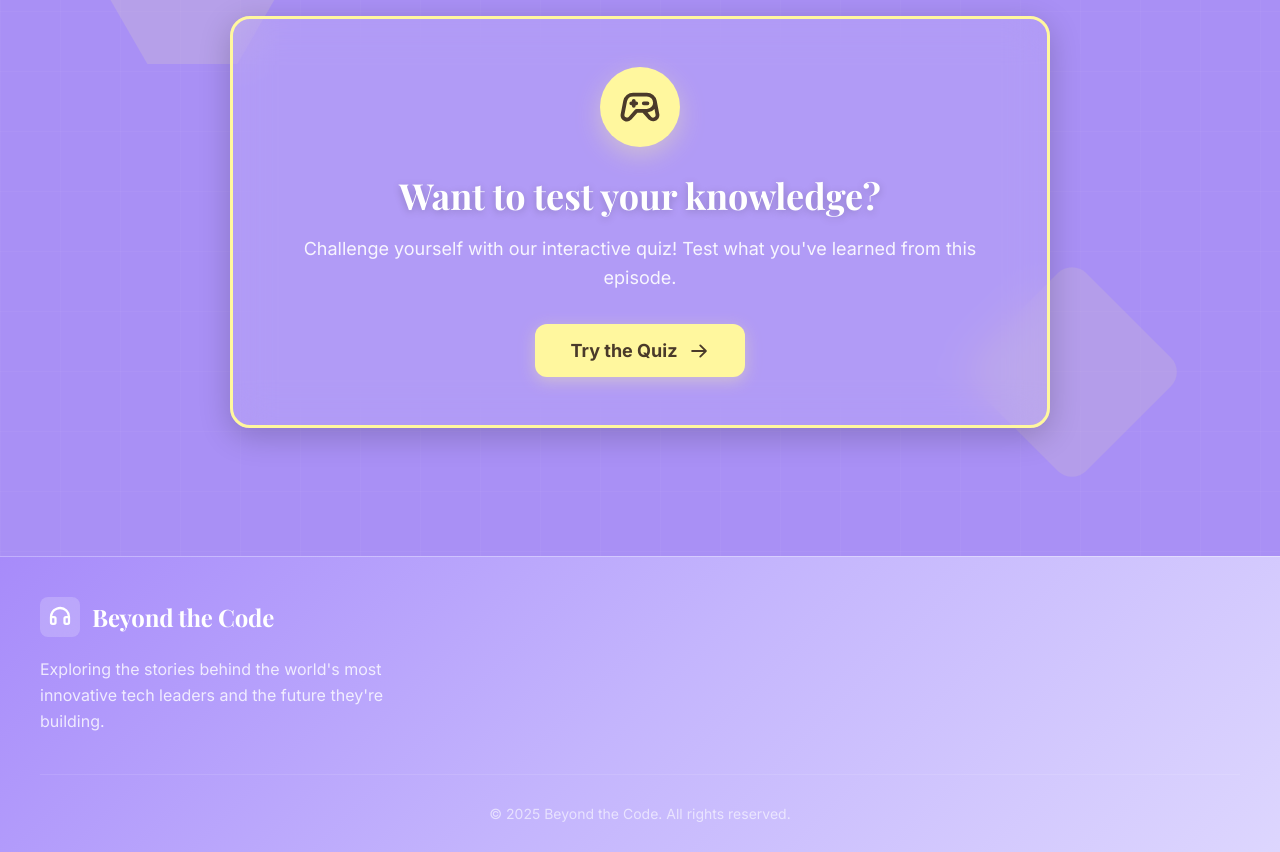
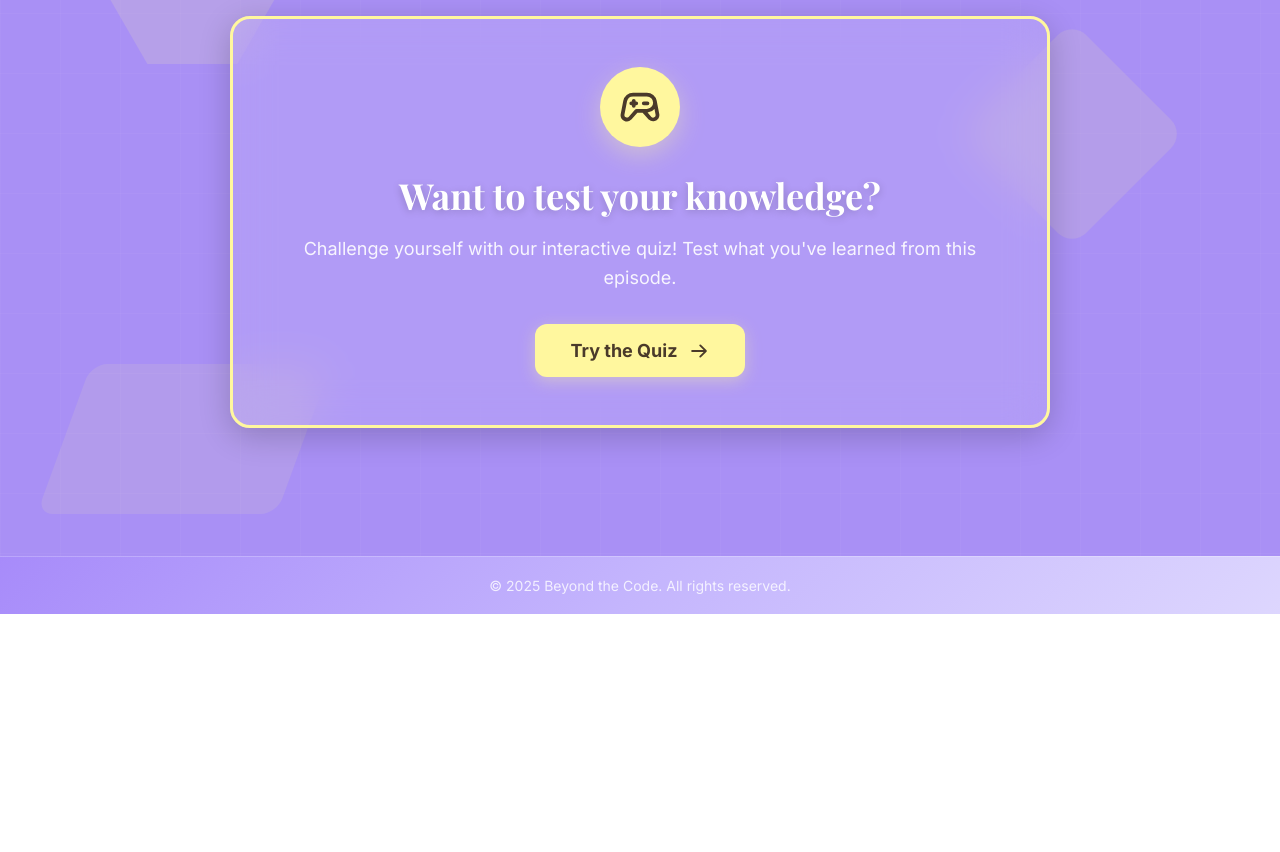
Before and after one commit to Kabidoye-17/Guns-N-Roisins, a React (Create React App) app in the folder beyond-the-code-app/: page /Guns-N-Roisins/episode/1 in a window 1280 px wide. Shown: the part 1292-2144 px from the top of the page. After the commit the page ends 1906 px from the top, so only its background shows below. Built offline with nearby package versions, Linux system fonts and the light colour scheme; the HTML template or start-up script is replaced by a standard one.

Commit message:
why is it so zoomed in

```diff
--- a/beyond-the-code-app/public/index.html
+++ b/beyond-the-code-app/public/index.html
@@ -3,7 +3,7 @@
   <head>
     <meta charset="utf-8" />
     <link rel="icon" href="%PUBLIC_URL%/favicon.ico" />
-    <meta name="viewport" content="width=device-width, initial-scale=1" />
+    <meta name="viewport" content="width=device-width, initial-scale=1, maximum-scale=1" />
     <meta name="theme-color" content="#000000" />
     <meta name="description" content="React App" />
     <link rel="preconnect" href="https://fonts.googleapis.com">
--- a/beyond-the-code-app/src/Footer.jsx
+++ b/beyond-the-code-app/src/Footer.jsx
@@ -1,153 +1,28 @@
 import styled from 'styled-components';
-import { Headphones, GithubLogo, TwitterLogo, InstagramLogo } from '@phosphor-icons/react';
 
 const FooterContainer = styled.footer`
   width: 100%;
   background: linear-gradient(135deg, #a78bfa 0%, #c4b5fd 50%, #ddd6fe 100%);
-  padding: 40px 40px 30px;
+  padding: 20px 40px;
   box-sizing: border-box;
   position: relative;
   z-index: 2;
   border-top: 1px solid rgba(255, 255, 255, 0.2);
-
-  @media (max-width: 768px) {
-    padding: 30px 24px 24px;
-  }
-`;
-
-const FooterContent = styled.div`
-  max-width: 1400px;
-  margin: 0 auto;
-  display: grid;
-  grid-template-columns: 2fr 1fr 1fr;
-  gap: 60px;
-
-  @media (max-width: 968px) {
-    grid-template-columns: 1fr;
-    gap: 40px;
-  }
-`;
-
-const FooterBrand = styled.div`
-  display: flex;
-  flex-direction: column;
-  gap: 20px;
-`;
-
-const BrandLogo = styled.div`
-  display: flex;
-  align-items: center;
-  gap: 12px;
-  color: white;
-`;
-
-const LogoIcon = styled.div`
-  width: 40px;
-  height: 40px;
-  border-radius: 8px;
-  background: rgba(255, 255, 255, 0.2);
-  backdrop-filter: blur(10px);
-  display: flex;
-  align-items: center;
-  justify-content: center;
-`;
-
-const BrandName = styled.h3`
-  font-family: 'Playfair Display', Georgia, serif;
-  font-size: 24px;
-  font-weight: 700;
-  margin: 0;
-  letter-spacing: -0.01em;
-`;
-
-const BrandTagline = styled.p`
-  font-family: 'Inter', sans-serif;
-  font-size: 16px;
-  color: rgba(255, 255, 255, 0.8);
-  line-height: 1.6;
-  margin: 0;
-  max-width: 400px;
-
-  @media (max-width: 768px) {
-    font-size: 15px;
-  }
-`;
-
-const FooterSection = styled.div`
-  display: flex;
-  flex-direction: column;
-  gap: 20px;
-`;
-
-const SectionTitle = styled.h4`
-  font-family: 'Inter', sans-serif;
-  font-size: 14px;
-  font-weight: 700;
-  color: white;
-  margin: 0;
-  text-transform: uppercase;
-  letter-spacing: 1.5px;
-`;
-
-const SocialLinks = styled.div`
-  display: flex;
-  gap: 12px;
-  flex-wrap: wrap;
-`;
-
-const SocialLink = styled.a`
-  display: flex;
-  align-items: center;
-  justify-content: center;
-  width: 44px;
-  height: 44px;
-  border-radius: 50%;
-  background: rgba(255, 255, 255, 0.1);
-  color: white;
-  transition: all 0.3s ease;
-  text-decoration: none;
-
-  &:hover {
-    background: rgba(255, 255, 255, 0.2);
-    transform: translateY(-2px);
-  }
-`;
-
-const LinkList = styled.div`
-  display: flex;
-  flex-direction: column;
-  gap: 12px;
-`;
-
-const FooterLink = styled.a`
-  font-family: 'Inter', sans-serif;
-  font-size: 15px;
-  color: rgba(255, 255, 255, 0.8);
-  text-decoration: none;
-  transition: all 0.3s ease;
-
-  &:hover {
-    color: white;
-    transform: translateX(4px);
-  }
-`;
-
-const FooterBottom = styled.div`
-  max-width: 1400px;
-  margin: 40px auto 0;
-  padding-top: 30px;
-  border-top: 1px solid rgba(255, 255, 255, 0.1);
   display: flex;
   justify-content: center;
   align-items: center;
-  font-family: 'Inter', sans-serif;
-  font-size: 14px;
-  color: rgba(255, 255, 255, 0.6);
-  text-align: center;
+
+  @media (max-width: 768px) {
+    padding: 16px 24px;
+  }
 `;
 
 const Copyright = styled.p`
   margin: 0;
+  font-family: 'Inter', sans-serif;
+  font-size: 14px;
+  color: rgba(255, 255, 255, 0.8);
+  text-align: center;
 `;
 
 function Footer() {
@@ -155,24 +30,7 @@
 
   return (
     <FooterContainer>
-      <FooterContent>
-        <FooterBrand>
-          <BrandLogo>
-            <LogoIcon>
-              <Headphones size={24} weight="bold" color="white" />
-            </LogoIcon>
-            <BrandName>Beyond the Code</BrandName>
-          </BrandLogo>
-          <BrandTagline>
-            Exploring the stories behind the world's most innovative tech leaders and the future they're building.
-          </BrandTagline>
-        </FooterBrand>
-
-      </FooterContent>
-
-      <FooterBottom>
-        <Copyright>© {currentYear} Beyond the Code. All rights reserved.</Copyright>
-      </FooterBottom>
+      <Copyright>© {currentYear} Beyond the Code. All rights reserved.</Copyright>
     </FooterContainer>
   );
 }
```
